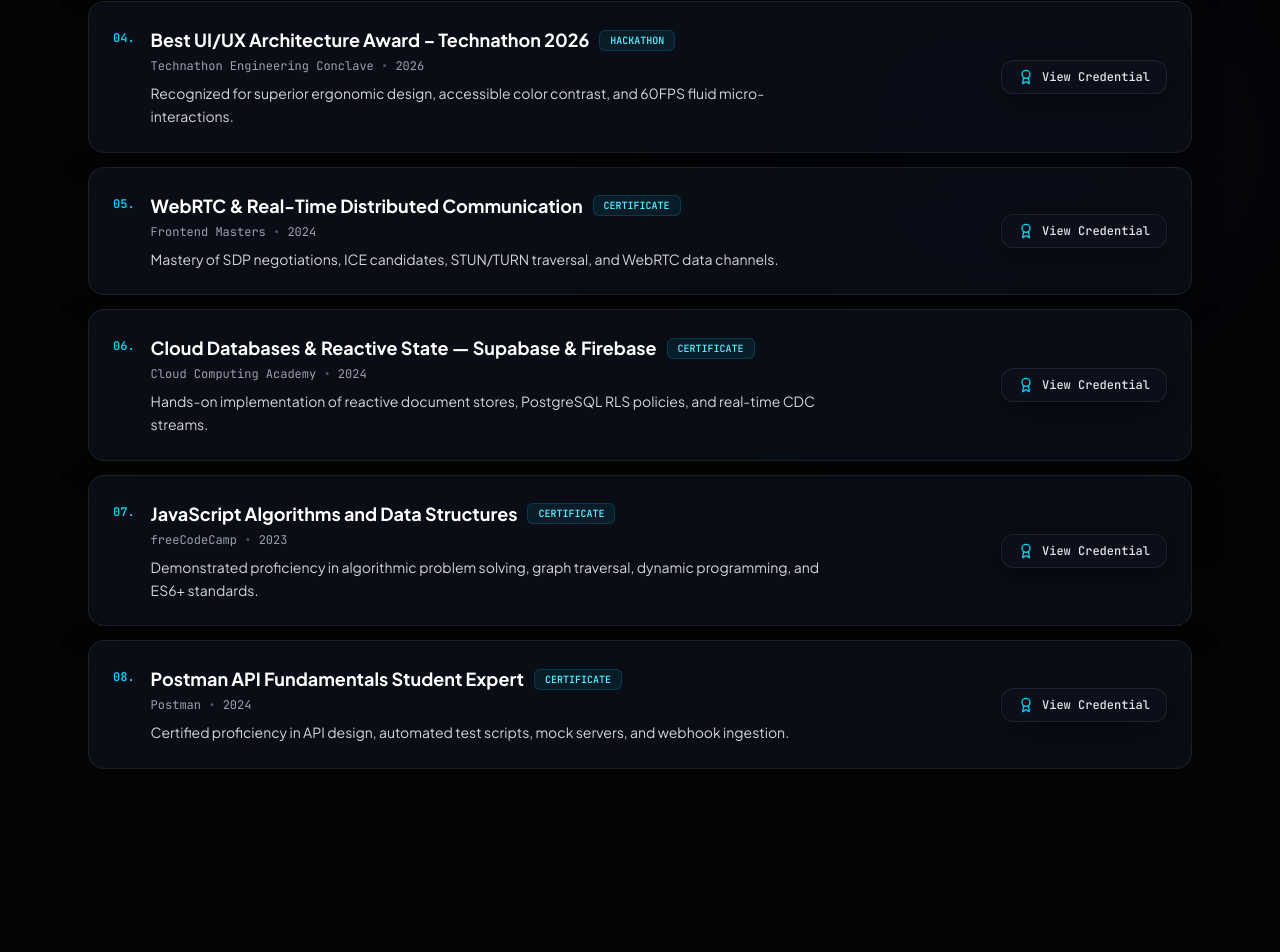
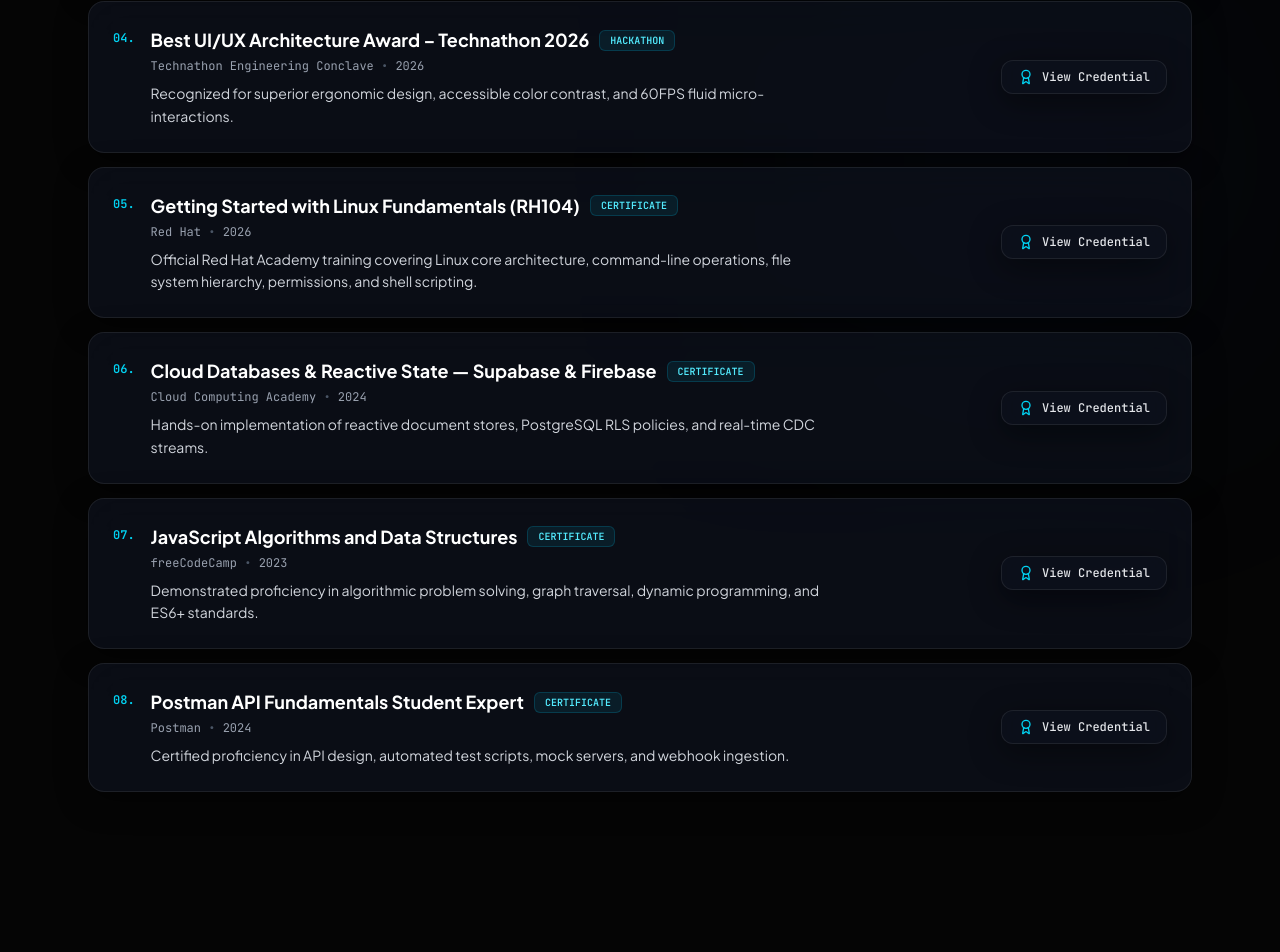
Before and after one commit to TanmayNileshShinde/portfolio, a React (Vite) app: page / in a window 1280 px wide. Shown: the part 7194-8146 px from the top of the page. Built offline with nearby package versions, Linux system fonts and the light colour scheme.

Commit message:
feat: add verified Red Hat Linux Fundamentals certificate with Credly verification

```diff
--- a/src/data/portfolioData.js
+++ b/src/data/portfolioData.js
@@ -301,12 +301,12 @@
   {
     id: "rec-5",
     num: "05",
-    title: "WebRTC & Real-Time Distributed Communication",
-    issuer: "Frontend Masters",
-    date: "2024",
+    title: "Getting Started with Linux Fundamentals (RH104)",
+    issuer: "Red Hat",
+    date: "2026",
     category: "CERTIFICATE",
-    description: "Mastery of SDP negotiations, ICE candidates, STUN/TURN traversal, and WebRTC data channels.",
-    link: "https://frontendmasters.com"
+    description: "Official Red Hat Academy training covering Linux core architecture, command-line operations, file system hierarchy, permissions, and shell scripting.",
+    link: "https://www.credly.com/badges/f721b7a4-2bb0-4f50-9731-bfaad16cbe2f"
   },
   {
     id: "rec-6",
```
